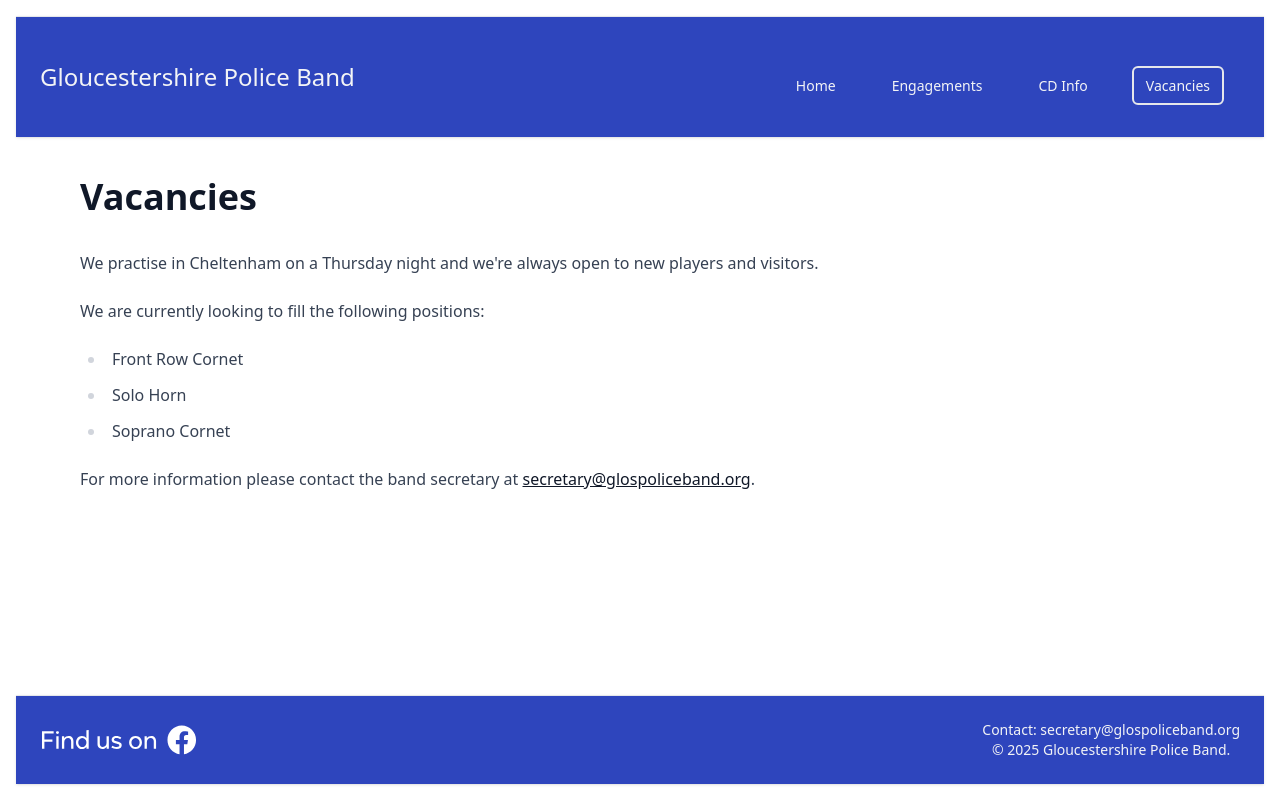
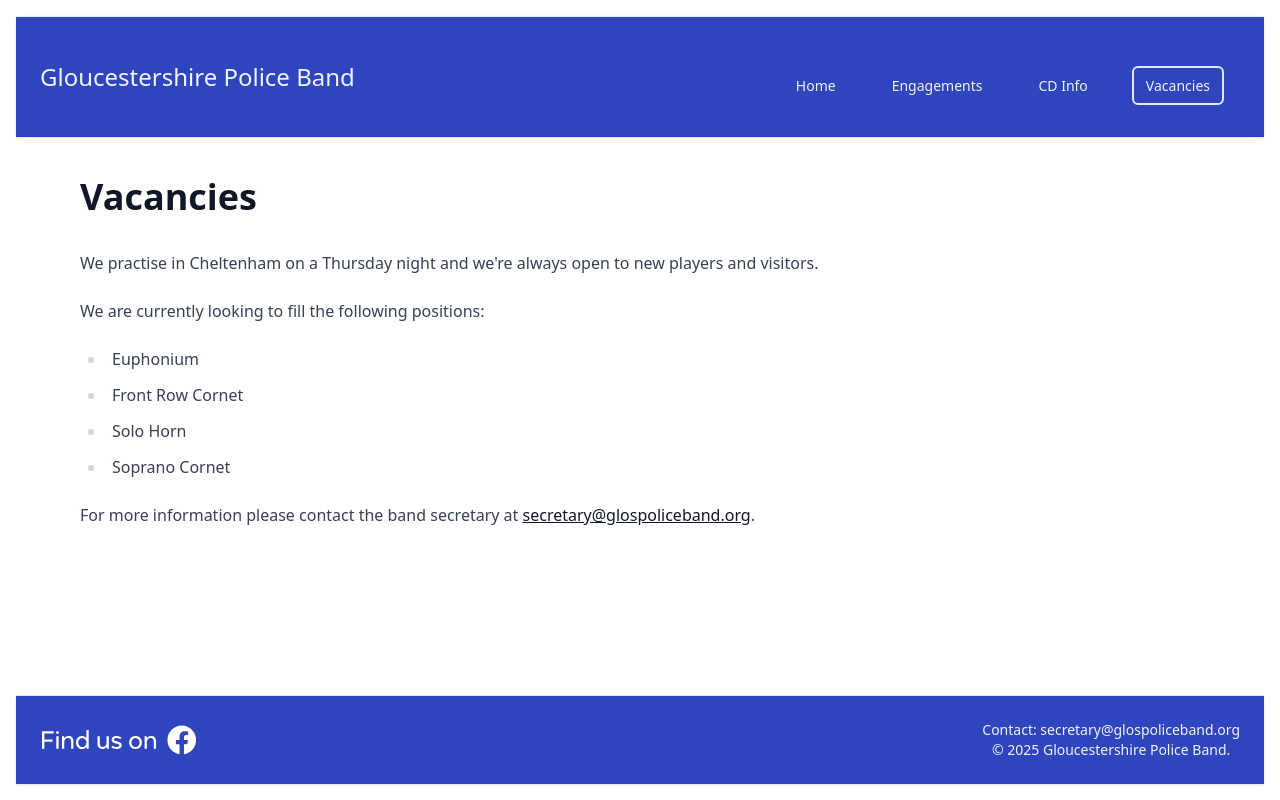
Before and after one commit to glospoliceband/glospoliceband.github.io, a Next.js app: page /vacancies in a window 1280 px wide. Built offline with nearby package versions, Linux system fonts and the light colour scheme.

Commit message:
add euphonium vacancy

```diff
--- a/src/features/Vacancies/Vacancies.tsx
+++ b/src/features/Vacancies/Vacancies.tsx
@@ -9,6 +9,7 @@ export const Vacancies = () => (
 
     <p>We are currently looking to fill the following positions:</p>
     <ul>
+      <li>Euphonium</li>
       <li>Front Row Cornet</li>
       <li>Solo Horn</li>
       <li>Soprano Cornet</li>
```
Also changed, not shown: next.config.mjs (line endings or trailing spaces).
